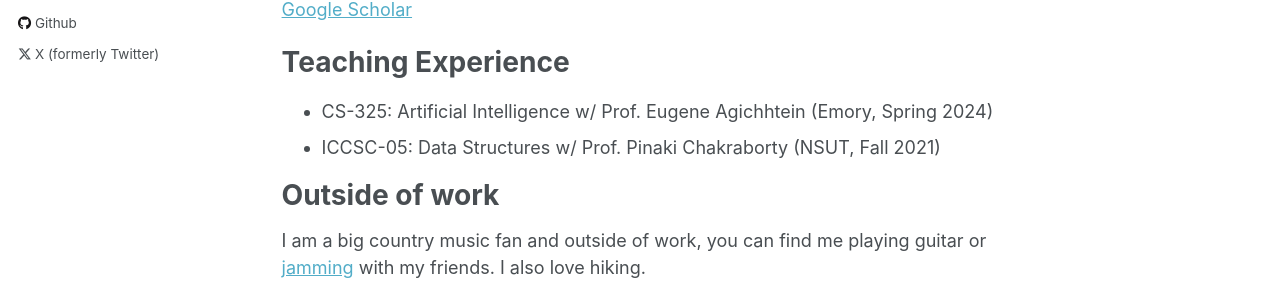
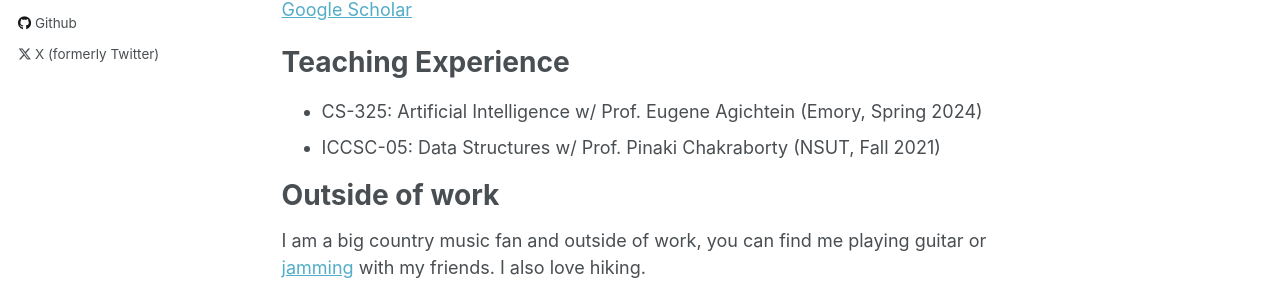
Before and after one commit to swati-rajwal/swati-rajwal.github.io, a Jekyll site: the page built from _pages/about.md, in a window 1280 px wide and 1227 px high. Shown: the part 551-844 px from the top of the window. Built offline with Jekyll 4.4.1, drawn with Linux system fonts in a browser that asks for light colours; some web fonts are replaced.

Commit message:
Update about.md

```diff
--- a/_pages/about.md
+++ b/_pages/about.md
@@ -15,7 +15,7 @@ My Master's degree at NSUT was supported by the AICTE PG Scholarship by Govt. of
 My research interests are at the intersection of natural language processing (NLP), applied machine learning, social media mining, and the application of innovations in these fields to solve problems in the broader health domain. Take a look at my publications <a href="https://swati-rajwal.github.io/publications/" target="_blank">here</a> or at <a href="https://scholar.google.com/citations?user=6AfEraYAAAAJ&hl=en&inst=15365353816232672843" target="_blank">Google Scholar</a>
 
 # Teaching Experience
-* CS-325: Artificial Intelligence w/ Prof. Eugene Agichhtein (Emory, Spring 2024)
+* CS-325: Artificial Intelligence w/ Prof. Eugene Agichtein (Emory, Spring 2024)
 * ICCSC-05: Data Structures w/ Prof. Pinaki Chakraborty (NSUT, Fall 2021)
 
 # Outside of work
```
